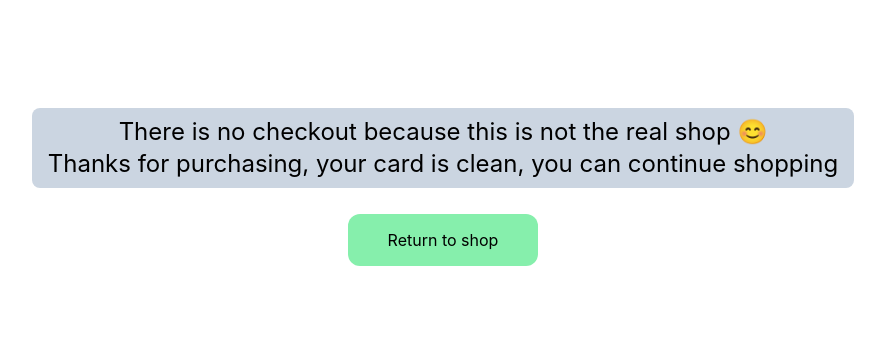
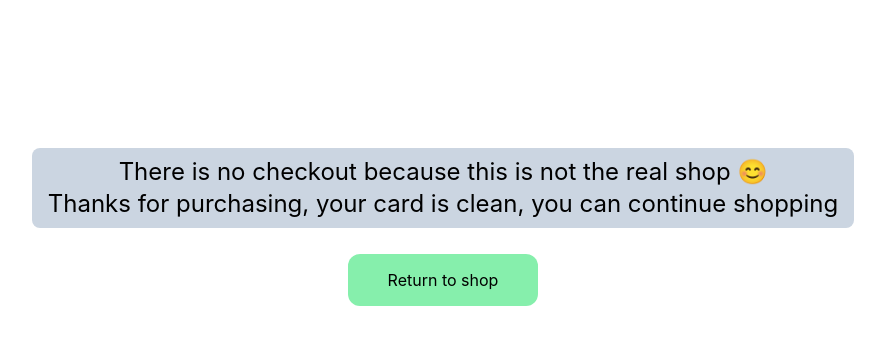
Before and after one commit to Kartohan/shopping-cart-TOP-project, a React (Create React App) app: page /checkout in a window 1280 px wide. Shown: the top 344 px of the page, without its empty margins (197-1082 px from the left). Built offline with nearby package versions, Linux system fonts and the light colour scheme.

Commit message:
Checkout easter egg

```diff
--- a/src/components/Checkout.js
+++ b/src/components/Checkout.js
@@ -1,15 +1,27 @@
-import React, { useEffect } from "react";
+import React, { useEffect, useState } from "react";
 import { Link } from "react-router-dom";
 
-const Checkout = ({ removeCard }) => {
+const Checkout = ({ removeCard, items }) => {
+  const [bought, setBought] = useState(false);
   useEffect(() => {
     removeCard();
+    let overallAmount = items.reduce((accum, next) => accum + next.amount, 0);
+    if (overallAmount === 0) {
+      setBought(true);
+    }
   }, []);
   return (
     <div className="flex flex-col justify-center items-center gap-10 mt-10">
+      {bought ? (
         <h1 className="text-2xl px-4 py-2 bg-slate-300 rounded-lg text-center">
-        There is no checkout because this is not the real shop 😊 <br /> Thanks
-        for purchasing, your card is clean, you can continue shopping
+          You just boguht all the items! Thanks! You can reload the page to fill
+          up the shop
+        </h1>
+      ) : (
+        <div className="flex flex-col justify-center items-center gap-10 mt-10">
+          <h1 className="text-2xl px-4 py-2 bg-slate-300 rounded-lg text-center">
+            There is no checkout because this is not the real shop 😊 <br />{" "}
+            Thanks for purchasing, your card is clean, you can continue shopping
           </h1>
           <div className="">
             <Link className="px-10 py-4 bg-green-300 rounded-xl" to="/shop">
@@ -17,6 +29,8 @@ const Checkout = ({ removeCard }) => {
             </Link>
           </div>
         </div>
+      )}
+    </div>
   );
 };
 
--- a/src/components/Layout.js
+++ b/src/components/Layout.js
@@ -121,7 +121,7 @@ const Layout = () => {
         />
         <Route
           path="/checkout"
-          element={<Checkout removeCard={removeCard} />}
+          element={<Checkout items={items} removeCard={removeCard} />}
         />
       </Routes>
     </>
```
Lines whose indentation alone changed are shown as unchanged.
